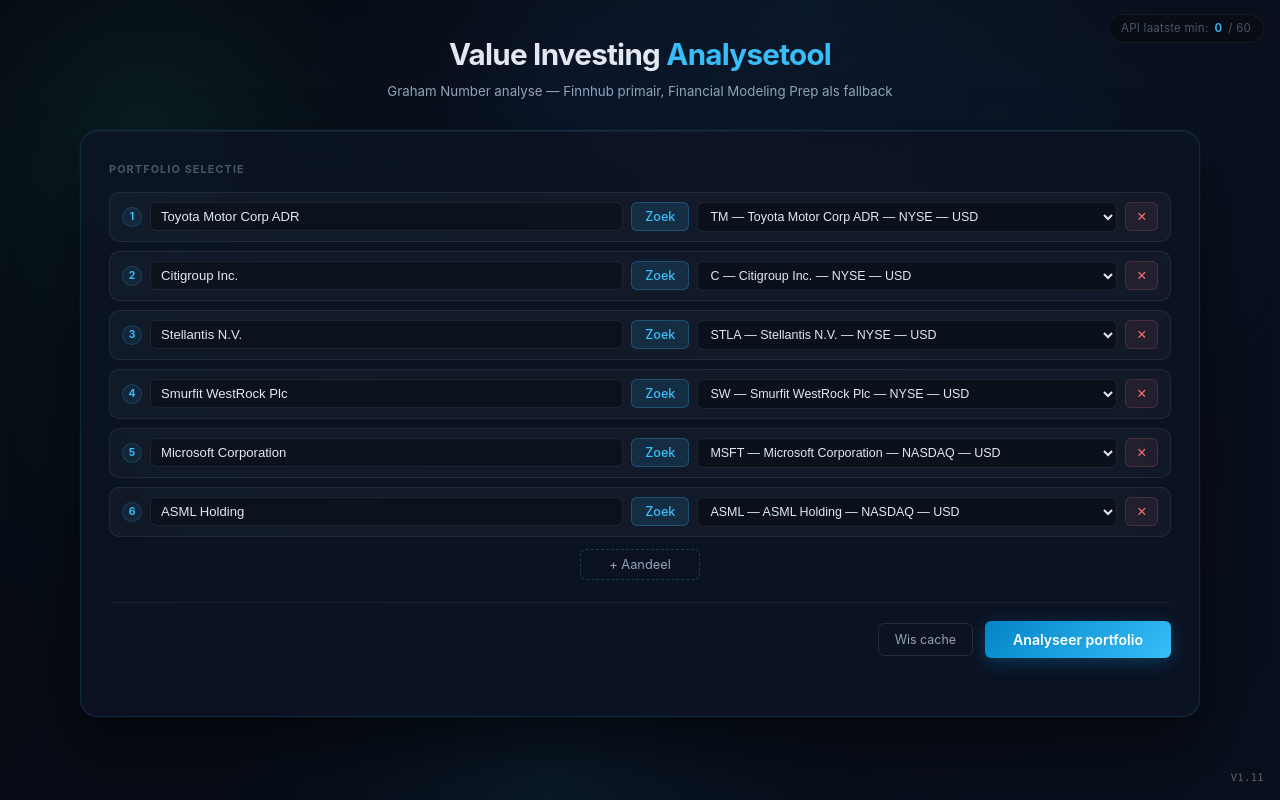
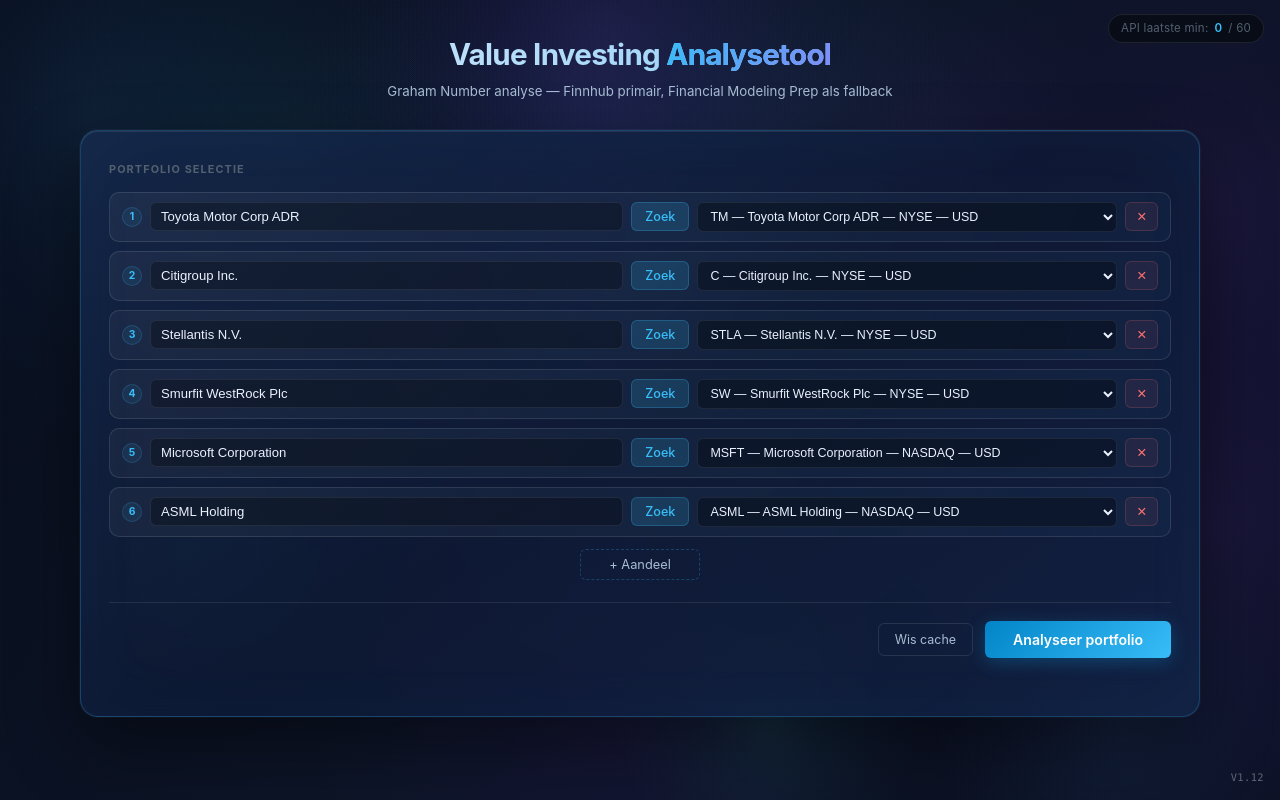
Before and after one commit to Doomday91/Graham-Calculator, a plain HTML site: page index.html in a window 1280 px wide. Drawn offline with Linux system fonts and the light colour scheme; animation ran at ten frames a second.

Commit message:
V1.12 layout update

```diff
--- a/index.html
+++ b/index.html
@@ -8,24 +8,24 @@
 *, *::before, *::after { box-sizing: border-box; margin: 0; padding: 0; }
 
 :root {
-  --bg-deep: #080c14;
-  --panel-bg: rgba(12, 20, 36, 0.88);
-  --panel-border: rgba(56, 189, 248, 0.14);
-  --glass-bg: rgba(255,255,255,0.03);
-  --glass-border: rgba(255,255,255,0.07);
+  --bg-deep: #0d1627;
+  --panel-bg: rgba(18, 32, 62, 0.76);
+  --panel-border: rgba(56, 189, 248, 0.24);
+  --glass-bg: rgba(255,255,255,0.05);
+  --glass-border: rgba(255,255,255,0.11);
   --accent: #38bdf8;
-  --accent-dim: rgba(56,189,248,0.12);
+  --accent-dim: rgba(56,189,248,0.16);
   --accent-green: #34d399;
-  --accent-green-dim: rgba(52,211,153,0.12);
-  --text-primary: #e2e8f0;
-  --text-secondary: #94a3b8;
-  --text-dim: #4a5568;
+  --accent-green-dim: rgba(52,211,153,0.15);
+  --text-primary: #eaf2ff;
+  --text-secondary: #a8bdd4;
+  --text-dim: #536070;
   --danger: #f87171;
   --warning: #fbbf24;
   --success: #34d399;
-  --border: rgba(56,189,248,0.1);
-  --border-subtle: rgba(255,255,255,0.06);
-  --row-hover: rgba(56,189,248,0.04);
+  --border: rgba(56,189,248,0.16);
+  --border-subtle: rgba(255,255,255,0.09);
+  --row-hover: rgba(56,189,248,0.08);
   --radius: 10px;
   --radius-sm: 6px;
 }
@@ -80,9 +80,17 @@
 .header h1 {
   font-size: clamp(1.35rem, 3vw, 1.85rem);
   font-weight: 700; letter-spacing: -0.025em;
-  color: var(--text-primary);
-}
-.header h1 span { color: var(--accent); }
+  background: linear-gradient(120deg, #eaf2ff 0%, #a8d8f8 50%, #38bdf8 100%);
+  -webkit-background-clip: text;
+  -webkit-text-fill-color: transparent;
+  background-clip: text;
+}
+.header h1 span {
+  background: linear-gradient(120deg, #38bdf8 0%, #818cf8 100%);
+  -webkit-background-clip: text;
+  -webkit-text-fill-color: transparent;
+  background-clip: text;
+}
 .header p {
   margin-top: 6px; font-size: 0.83rem;
   color: var(--text-secondary);
@@ -91,15 +99,19 @@
 /* ── PANEL ── */
 .panel {
   width: 100%; max-width: 1120px;
-  background: var(--panel-bg);
+  background: linear-gradient(145deg,
+    rgba(22, 40, 75, 0.82) 0%,
+    rgba(14, 26, 54, 0.78) 50%,
+    rgba(18, 34, 68, 0.80) 100%);
   border: 1px solid var(--panel-border);
   border-radius: 18px;
-  backdrop-filter: blur(24px);
+  backdrop-filter: blur(28px);
   padding: 30px 28px;
   box-shadow:
-    0 30px 60px rgba(0,0,0,0.5),
-    0 0 0 1px rgba(255,255,255,0.025),
-    inset 0 1px 0 rgba(255,255,255,0.05);
+    0 30px 70px rgba(0,0,0,0.45),
+    0 0 0 1px rgba(255,255,255,0.04),
+    inset 0 1px 0 rgba(255,255,255,0.08),
+    inset 0 0 80px rgba(56,189,248,0.03);
 }
 
 .section-label {
@@ -114,13 +126,17 @@
 
 .stock-row {
   display: flex; align-items: center; gap: 8px;
-  background: var(--glass-bg);
+  background: linear-gradient(110deg, rgba(255,255,255,0.045) 0%, rgba(56,189,248,0.04) 100%);
   border: 1px solid var(--glass-border);
   border-radius: var(--radius);
   padding: 9px 12px;
-  transition: border-color 0.2s, background 0.2s;
-}
-.stock-row:hover { border-color: rgba(56,189,248,0.18); }
+  transition: border-color 0.2s, background 0.2s, box-shadow 0.2s;
+}
+.stock-row:hover {
+  border-color: rgba(56,189,248,0.28);
+  background: linear-gradient(110deg, rgba(56,189,248,0.07) 0%, rgba(129,140,248,0.05) 100%);
+  box-shadow: 0 2px 16px rgba(56,189,248,0.08);
+}
 
 .row-index {
   min-width: 20px; height: 20px;
@@ -311,11 +327,11 @@
   font-size: 0.83rem;
 }
 
-thead { background: rgba(56,189,248,0.05); }
+thead { background: linear-gradient(90deg, rgba(56,189,248,0.08) 0%, rgba(129,140,248,0.06) 100%); }
 thead th {
   padding: 11px 14px; text-align: left;
   font-size: 0.72rem; font-weight: 700;
-  color: var(--text-dim);
+  color: var(--text-secondary);
   text-transform: uppercase; letter-spacing: 0.07em;
   cursor: pointer; user-select: none; white-space: nowrap;
   border-bottom: 1px solid var(--border);
@@ -499,7 +515,7 @@
 <body>
 <canvas id="bg"></canvas>
 
-<div class="version-badge">V1.11</div>
+<div class="version-badge">V1.12</div>
 
 <div class="api-badge">
   API laatste min: <b id="api-count">0</b> / 60
@@ -1350,7 +1366,7 @@
   const ctx    = canvas.getContext('2d');
   let   blobs  = [];
 
-  const BLOB_COUNT = 8;
+  const BLOB_COUNT = 14;
 
   function resize() {
     canvas.width  = window.innerWidth;
@@ -1358,14 +1374,21 @@
   }
 
   function mkBlob() {
+    const roll = Math.random();
+    // Blauw (195-225), paars/indigo (255-285), teal (160-185)
+    const hue = roll < 0.45 ? 195 + Math.random() * 30
+               : roll < 0.75 ? 258 + Math.random() * 28
+               :               162 + Math.random() * 22;
     return {
       x:     Math.random() * canvas.width,
       y:     Math.random() * canvas.height,
-      r:     160 + Math.random() * 260,
-      vx:    (Math.random() - 0.5) * 0.28,
-      vy:    (Math.random() - 0.5) * 0.28,
-      hue:   Math.random() < 0.55 ? 195 + Math.random() * 30 : 155 + Math.random() * 25,
-      alpha: 0.035 + Math.random() * 0.055,
+      r:     140 + Math.random() * 300,
+      vx:    (Math.random() - 0.5) * 0.48,
+      vy:    (Math.random() - 0.5) * 0.48,
+      hue,
+      alpha: 0.055 + Math.random() * 0.09,
+      pulse: Math.random() * Math.PI * 2,
+      pulseSpeed: 0.004 + Math.random() * 0.006,
     };
   }
 
@@ -1378,24 +1401,41 @@
     const W = canvas.width, H = canvas.height;
     ctx.clearRect(0, 0, W, H);
 
-    // Base gradient
+    // Rijkere achtergrondgradiënt
     const bg = ctx.createLinearGradient(0, 0, W, H);
-    bg.addColorStop(0, '#060a12');
-    bg.addColorStop(1, '#09101e');
+    bg.addColorStop(0,   '#080e1c');
+    bg.addColorStop(0.5, '#0d1528');
+    bg.addColorStop(1,   '#0a1020');
     ctx.fillStyle = bg;
     ctx.fillRect(0, 0, W, H);
+
+    // Subtiel dot-grid voor diepte
+    ctx.save();
+    ctx.globalAlpha = 0.04;
+    ctx.fillStyle = '#38bdf8';
+    const spacing = 36;
+    for (let x = 0; x < W; x += spacing) {
+      for (let y = 0; y < H; y += spacing) {
+        ctx.beginPath();
+        ctx.arc(x, y, 0.9, 0, Math.PI * 2);
+        ctx.fill();
+      }
+    }
+    ctx.restore();
 
     for (const b of blobs) {
       b.x += b.vx;
       b.y += b.vy;
+      b.pulse += b.pulseSpeed;
       if (b.x < -b.r) b.x = W + b.r;
       if (b.x > W+b.r) b.x = -b.r;
       if (b.y < -b.r) b.y = H + b.r;
       if (b.y > H+b.r) b.y = -b.r;
 
+      const pulsedAlpha = b.alpha * (0.85 + 0.15 * Math.sin(b.pulse));
       const g = ctx.createRadialGradient(b.x, b.y, 0, b.x, b.y, b.r);
-      g.addColorStop(0,   `hsla(${b.hue}, 75%, 52%, ${b.alpha})`);
-      g.addColorStop(0.5, `hsla(${b.hue}, 70%, 42%, ${b.alpha * 0.5})`);
+      g.addColorStop(0,   `hsla(${b.hue}, 80%, 58%, ${pulsedAlpha})`);
+      g.addColorStop(0.4, `hsla(${b.hue}, 72%, 46%, ${pulsedAlpha * 0.55})`);
       g.addColorStop(1,   `hsla(${b.hue}, 65%, 35%, 0)`);
       ctx.fillStyle = g;
       ctx.beginPath();
```
